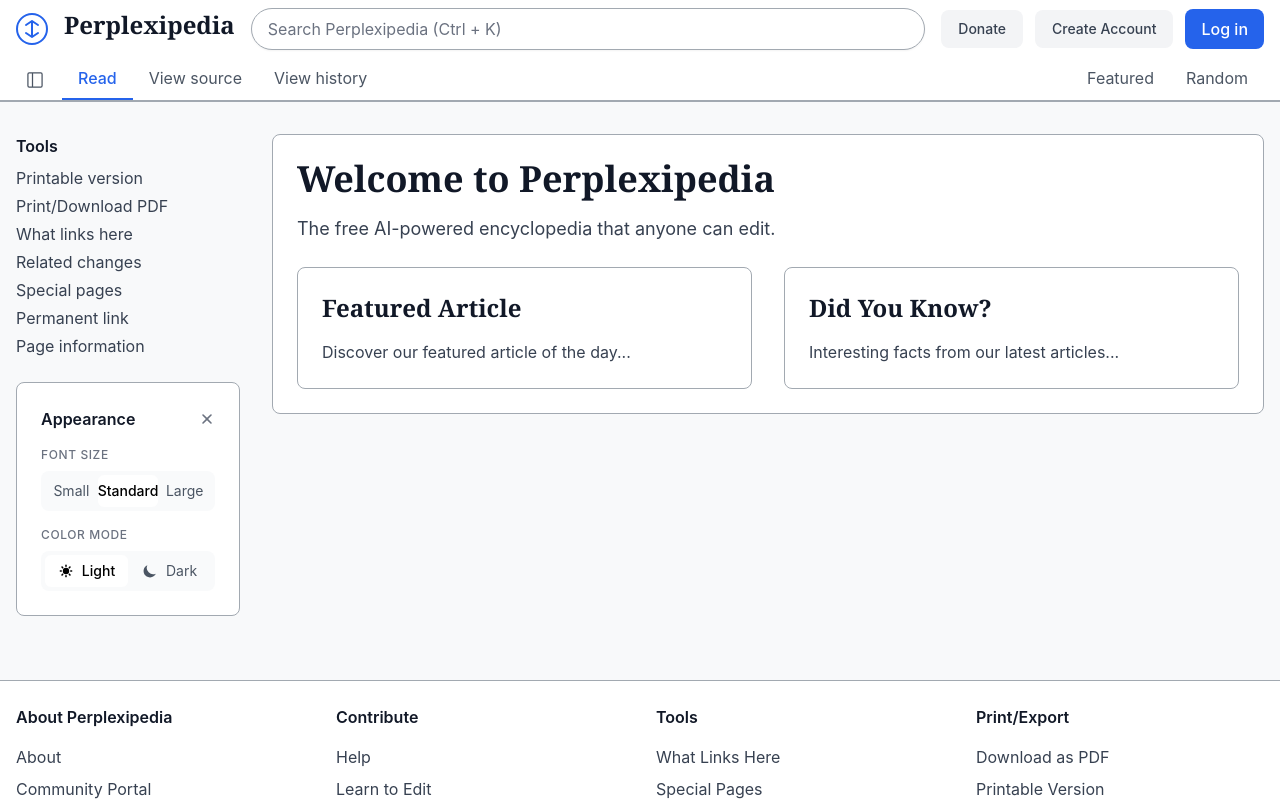
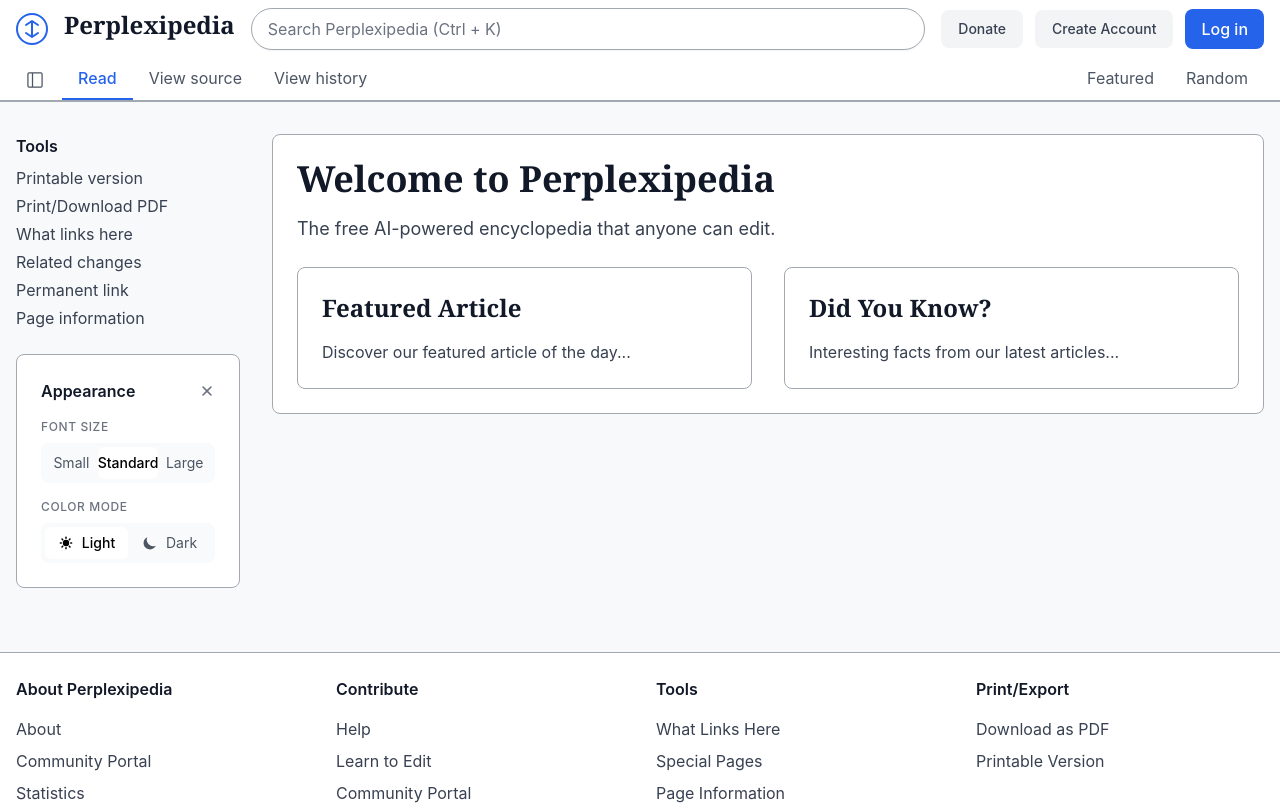
Before and after one commit to BenBreaksIn/perplexipedia, a React (Vite) app: page / in a window 1280 px wide. Shown: the top 805 px of the page. Built offline with nearby package versions, Linux system fonts and the light colour scheme; no server answers.

Commit message:
Remove "Special pages" link from Sidebar for a cleaner navigation experience. This change streamlines the user interface by eliminating unnecessary links, enhancing overall usability.

```diff
--- a/src/components/Sidebar.tsx
+++ b/src/components/Sidebar.tsx
@@ -35,7 +35,6 @@ export const Sidebar: React.FC = () => {
             }} className="nav-link block">Print/Download PDF</a>
             <a href="#" className="nav-link block">What links here</a>
             <a href="#" className="nav-link block">Related changes</a>
-            <a href="#" className="nav-link block">Special pages</a>
             <button
               onClick={handleCopyLink}
               className={`nav-link block w-full text-left ${showCopySuccess ? 'text-green-600 dark:text-green-400' : ''}`}
```
